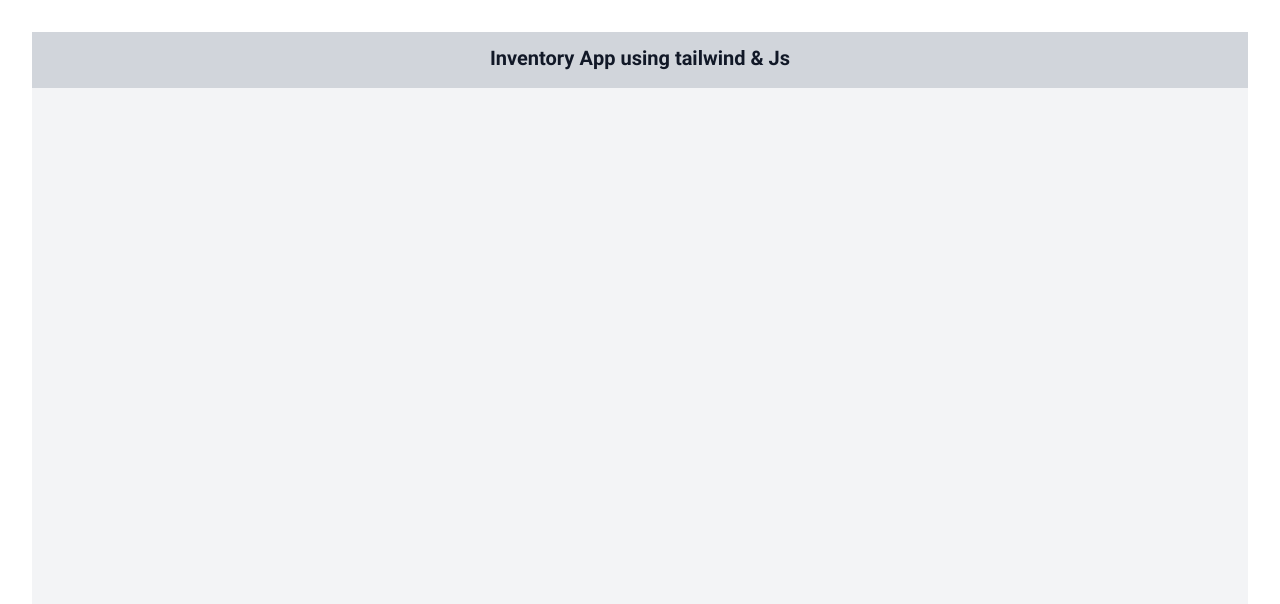
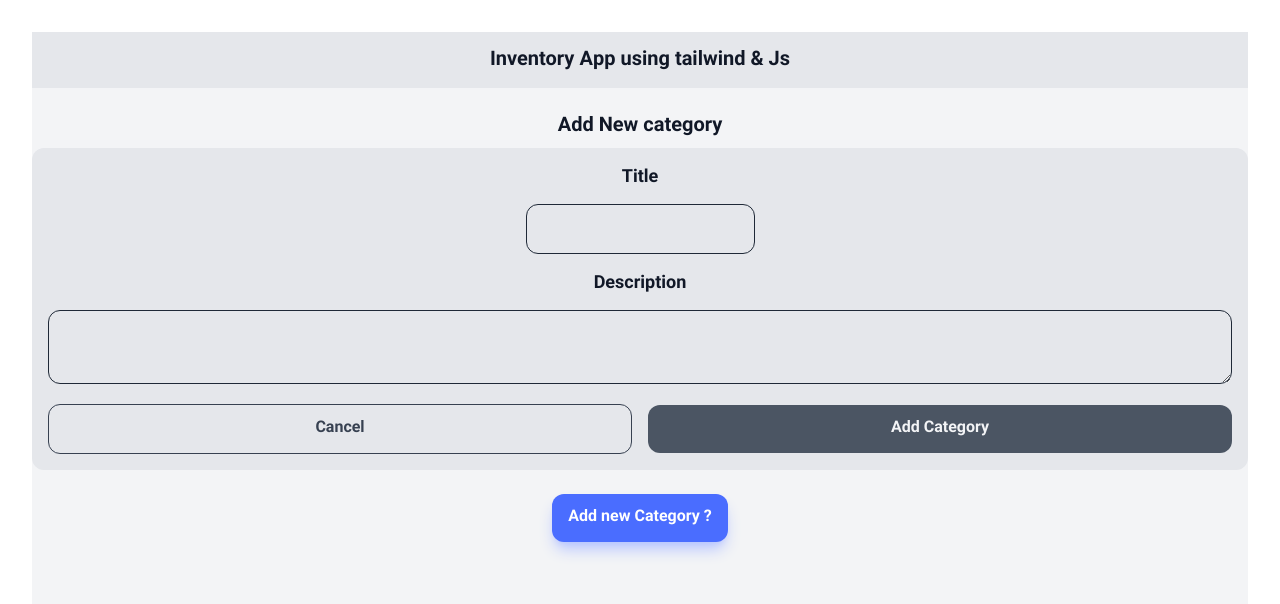
Before and after one commit to hossein-oudaran/inventory-app-in-react, a React (Vite) app: page / in a window 1280 px wide. Shown: the top 604 px of the page. Built offline with nearby package versions, Linux system fonts and the light colour scheme.

Commit message:
Input.jsx & CategoryForm.jsx

```diff
--- a/package.json
+++ b/package.json
@@ -15,6 +15,7 @@
   },
   "devDependencies": {
     "@eslint/js": "^9.9.0",
+    "@tailwindcss/forms": "^0.5.7",
     "@types/react": "^18.3.3",
     "@types/react-dom": "^18.3.0",
     "@vitejs/plugin-react": "^4.3.1",
--- a/src/App.jsx
+++ b/src/App.jsx
@@ -1,10 +1,12 @@
 import "./App.css";
+import CategoryForm from "./features/category/CategoryForm";
 import Navbar from "./ui/Navbar";
 
 function App() {
   return (
     <div className=" h-screen conatainer bg-secondary-100">
       <Navbar />
+      <CategoryForm />
     </div>
   );
 }
--- a/src/features/category/CategoryForm.jsx
+++ b/src/features/category/CategoryForm.jsx
@@ -0,0 +1,36 @@
+import Input from "../../ui/Input";
+
+function CategoryForm() {
+  return (
+    <div>
+      <div className="mb-6">
+        <h2 className="text-xl text-secondary-900 font-bold mb-2">
+          Add New category
+        </h2>
+        <form className="bg-secondary-200 p-4 rounded-xl flex flex-col">
+          <Input label="Title" name="category-title" />
+          <label
+            htmlFor="category-descripttion"
+            className="mb-3 font-bold text-lg text-secondary-900"
+          >
+            Description
+          </label>
+          <textarea
+            name="category-description"
+            typeof="text"
+            className="bg-transparent p-3 mb-5 rounded-xl border border-secondary-800 text-secondary-900 w-full hover:border-primary-900"
+          ></textarea>
+          <div className="flex items-center justify-between gap-x-4">
+            <button className="btn btn--outline p-3 w-1/2">Cancel</button>
+            <button className="w-1/2 p-3 btn btn--secondary">
+              Add Category
+            </button>
+          </div>
+        </form>
+      </div>
+      <button className="btn btn--primary">Add new Category ?</button>
+    </div>
+  );
+}
+
+export default CategoryForm;
--- /dev/null
+++ b/src/ui/Input.jsx
@@ -0,0 +1,24 @@
+import React from "react";
+
+function Input({ name, value, label, type = "text" }) {
+  return (
+    <div>
+      <div className="mb-4">
+        <label
+          htmlFor={name}
+          className="block mb-3 font-bold text-lg text-secondary-900"
+        >
+          {label}
+        </label>
+        <input
+          type={type}
+          name={name}
+          className="p-3 bg-transparent rounded-xl border border-secondary-800 text-secondary-900 w-full md:w-auto hover:border-primary-900"
+        />
+      </div>
+      <div></div>
+    </div>
+  );
+}
+
+export default Input;
--- a/src/ui/Navbar.jsx
+++ b/src/ui/Navbar.jsx
@@ -2,7 +2,7 @@
 function Navbar() {
   return (
     <div>
-      <div className="flex items-center justify-center gap-x-4 bg-secondary-300 mb-6 h-14">
+      <div className="flex items-center justify-center gap-x-4 bg-secondary-200 mb-6 h-14">
         <h1 className="md:text-xl text-sm font-bold text-secondary-900">
           Inventory App using tailwind & Js
         </h1>
```
Also changed, not shown: eslint.config.js (+20 -37 lines), 1 other file (tests, documents, lock files or other folders).
